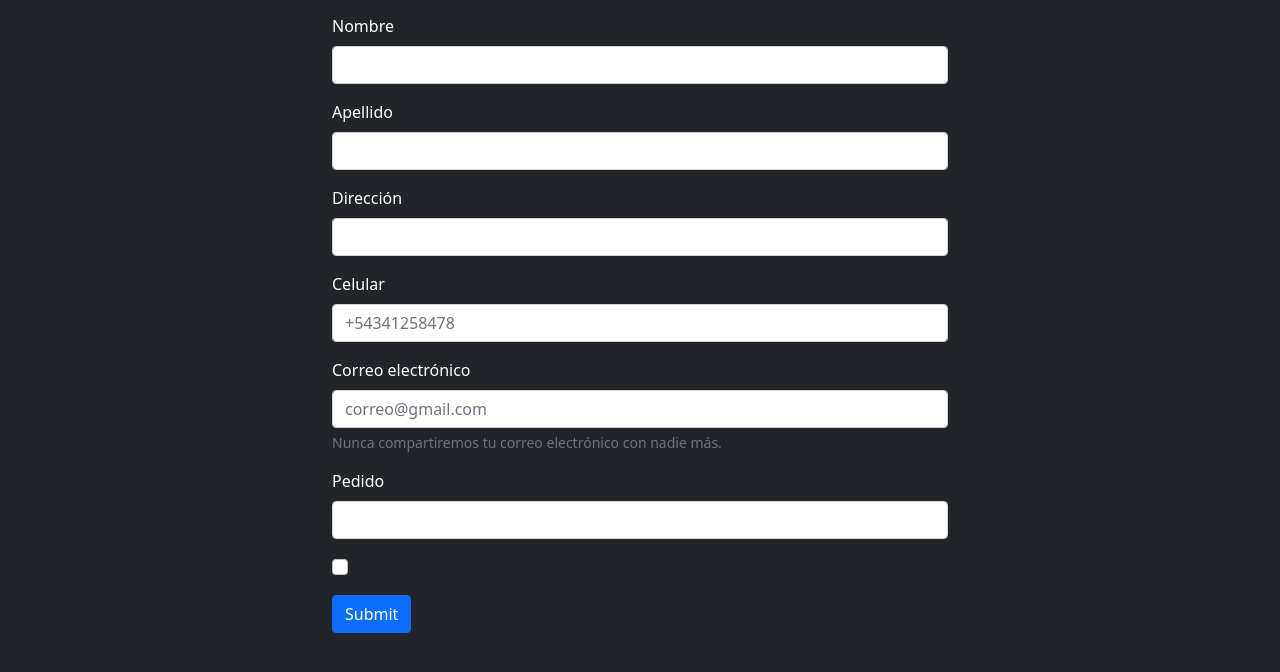
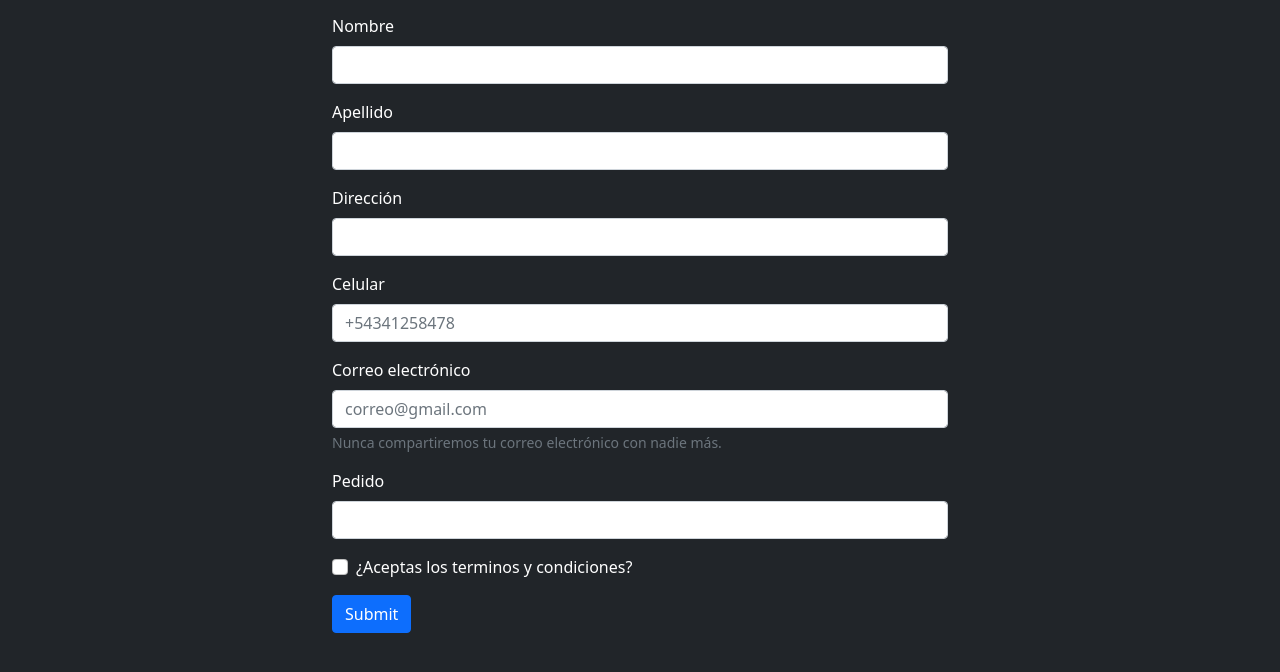
Before and after one commit to thomastiscornia/Weekend-Delivery---Tiscornia, a plain HTML site: page pages/contacto.html in a window 1280 px wide. Shown: the part 86-758 px from the top of the page. Drawn offline with nearby package versions, Linux system fonts and the light colour scheme.

Commit message:
Correcciones contacto

```diff
--- a/pages/contacto.html
+++ b/pages/contacto.html
@@ -78,7 +78,7 @@
 
         <div class="mb-3 form-check">
             <input type="checkbox" class="form-check-input" id="exampleCheck1" required>
-            <label class="form-check-label" for="exampleCheck1">Check me out</label>
+            <label class="form-check-label text-white" for="exampleCheck1">¿Aceptas los terminos y condiciones?</label>
         </div>
 
         <button type="submit" class="btn btn-primary">Submit</button>
```
